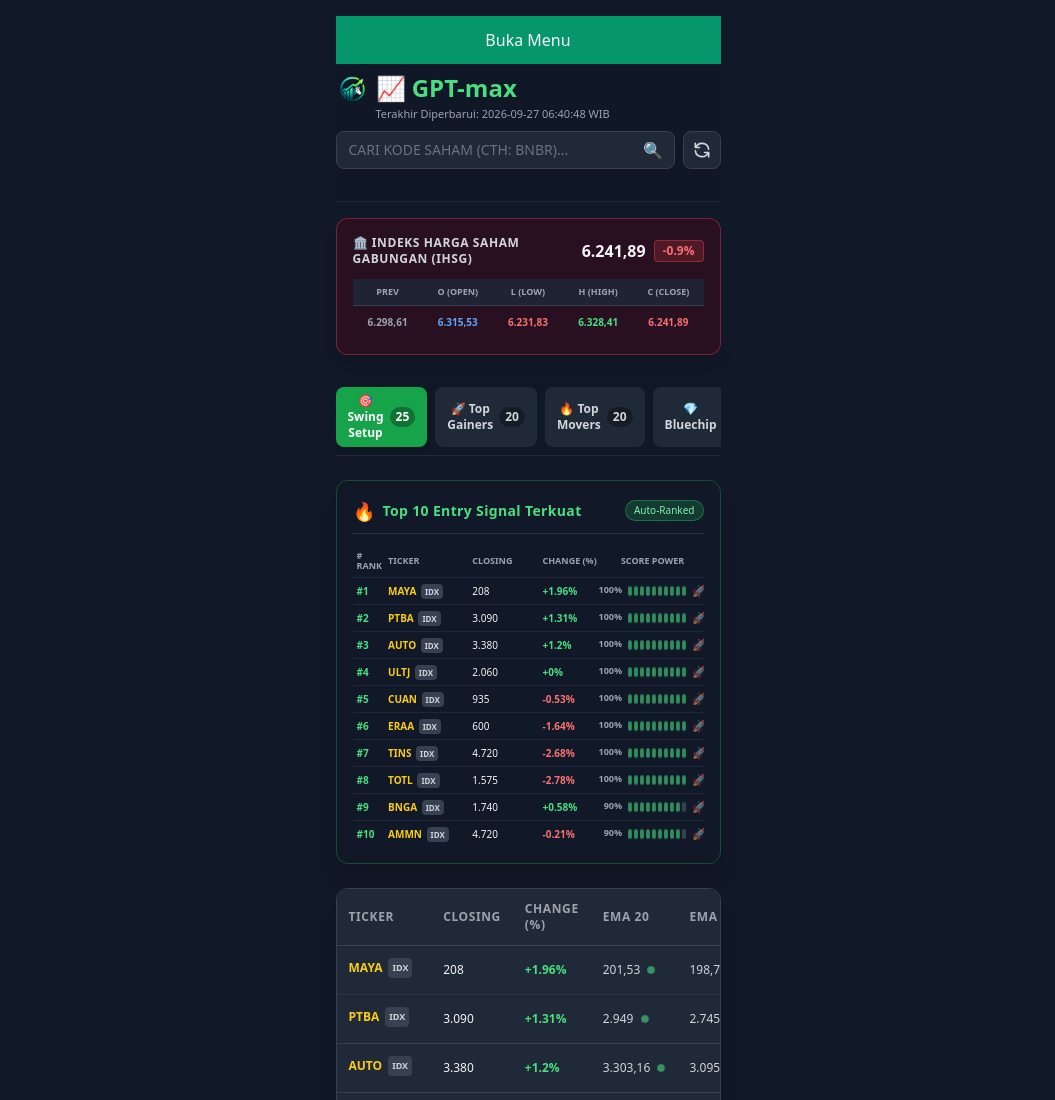
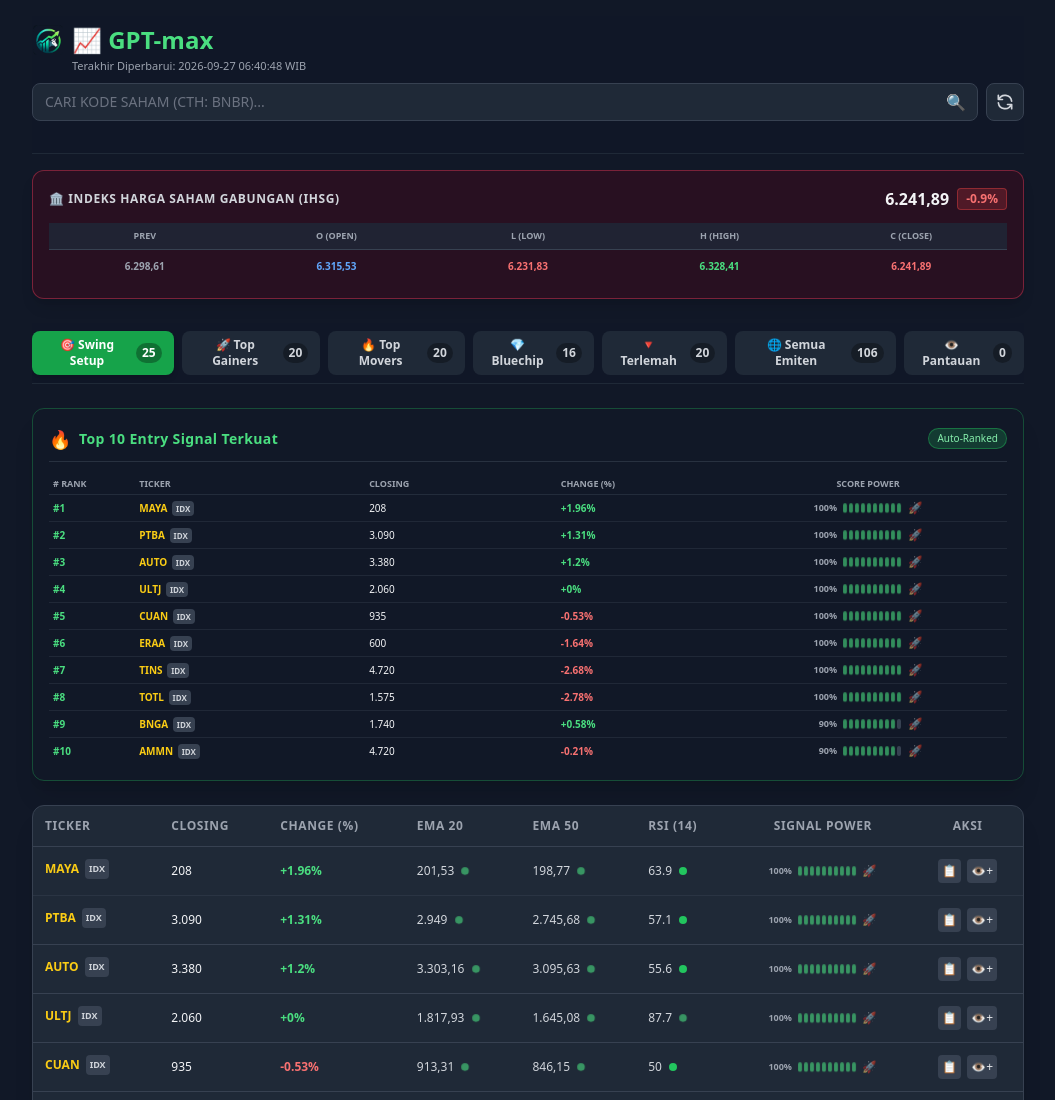
Before and after one commit to dmaxevolution/gptmax, a plain HTML site: page index.html in a window 1280 px wide. Shown: the top 1100 px of the page, without its empty margins (112-1167 px from the left). Drawn offline with nearby package versions, Linux system fonts and the light colour scheme; animation ran at ten frames a second.

Commit message:
Refactor main application container in index.html
Updated layout and structure of the main application container.

```diff
--- a/index.html
+++ b/index.html
@@ -73,14 +73,9 @@
     <img src="assets/splash.png" alt="SH4NDY GPTmax" class="w-full max-w-[440px] h-auto max-h-[660px] object-contain p-5">
 </div>
     <!-- Kontainer utama aplikasi Anda -->
-<div class="w-full max-w-[385px] mx-auto min-w-[320px] touch-manipulation">
-    <!-- Semua tombol di dalam sini akan otomatis bebas dari delay tap mobile -->
-    <button class="w-full bg-emerald-600 py-3">Buka Menu</button>
-</div>
+<div class="w-full max-w-[385px] sm:max-w-[768px] md:max-w-[1024px] mx-auto min-w-[320px] touch-manipulation pointer-events-auto select-none px-4">
 
-<div class="w-full max-w-[385px] mx-auto min-w-[320px]">
-
-        <!-- Sticky Main Header -->
+       <!-- Sticky Main Header -->
         <header class="sticky top-0 z-50 bg-gray-900/95 backdrop-blur pt-2 pb-3 mb-4 border-b border-gray-800">
             <div class="mb-2">
                 <h1 class="text-xl sm:text-2xl font-bold text-green-400 flex items-center gap-2">
```
